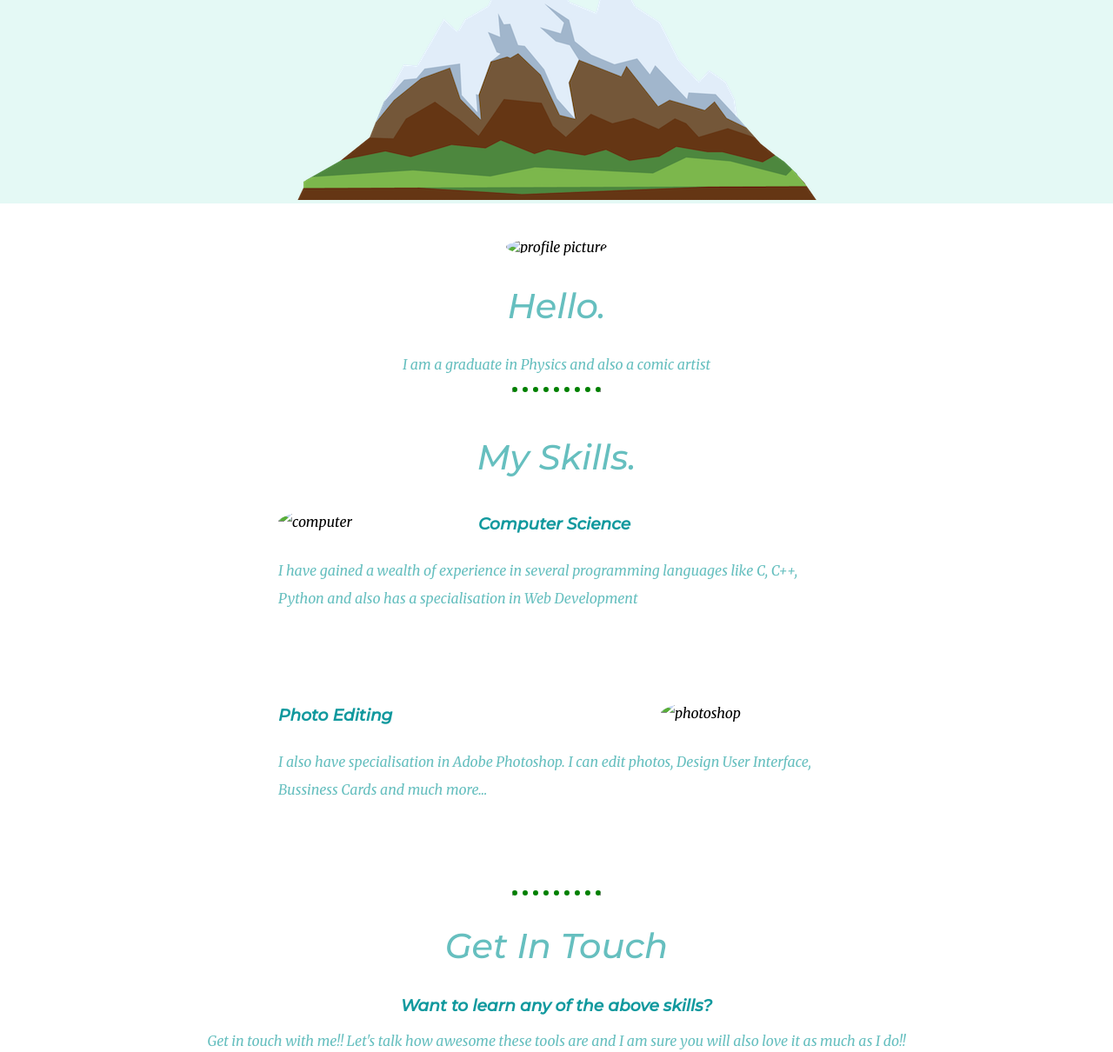
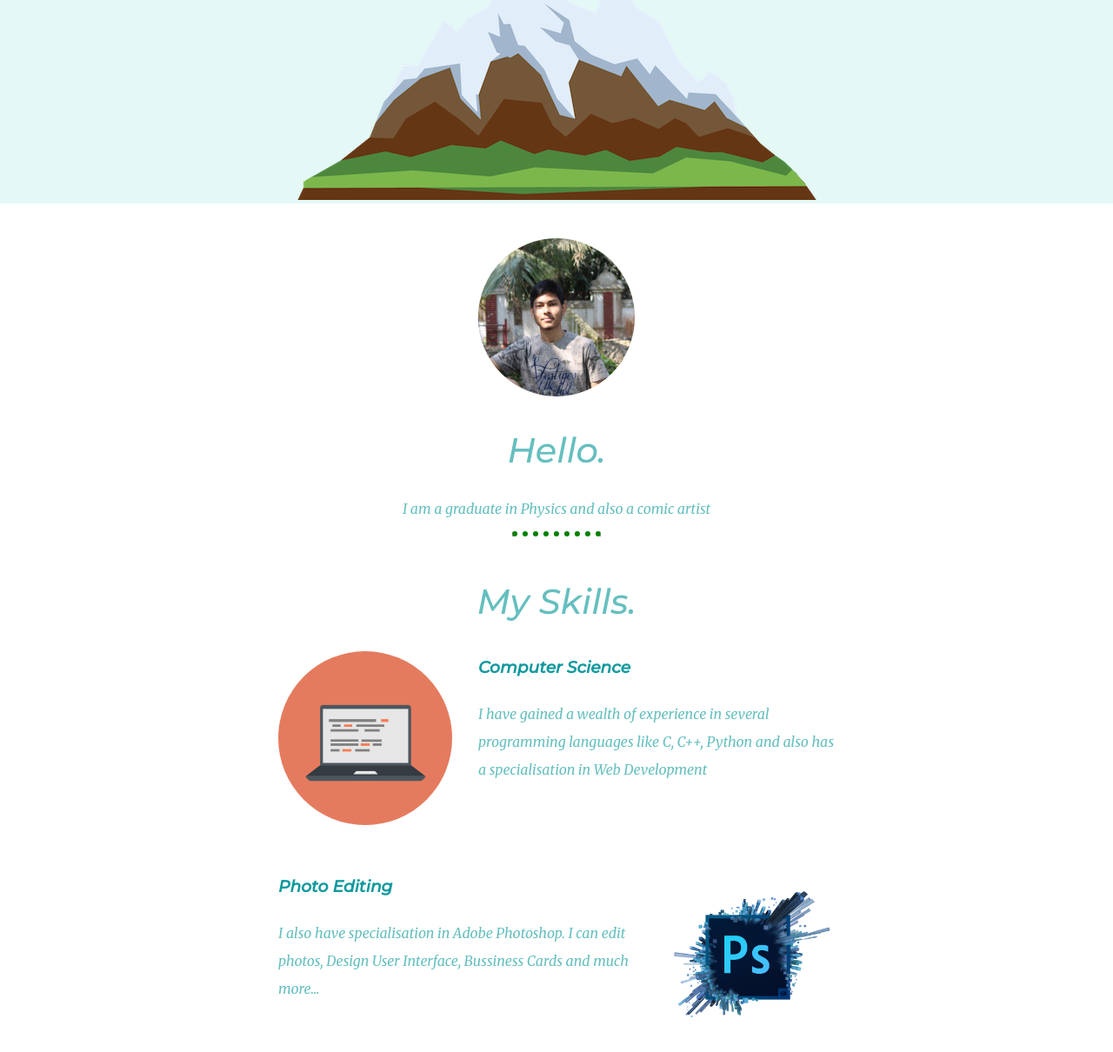
Before and after one commit to debabhishek27/cv, a plain HTML site: page index.html in a window 1280 px wide. Shown: the part 433-1643 px from the top of the page at 87% size. Drawn offline with Linux system fonts and the light colour scheme.

Commit message:
changed image path

```diff
--- a/index.html
+++ b/index.html
@@ -24,7 +24,7 @@
     </div>
     <div class="middle-container">
         <div class="profile">
-          <img class="me" src="/css/images/my image.jpg" alt="profile picture">
+          <img class="me" src="images/my image.jpg" alt="profile picture">
           <h2>Hello.</h2>
           <p>I am a graduate in Physics and also a comic artist</p>
         </div>
@@ -32,12 +32,12 @@
         <div class="skills">
           <h2>My Skills.</h2>
           <div class="skill-row">
-            <img class="computer" src="/css/images/computer.png" alt="computer">
+            <img class="computer" src="images/computer.png" alt="computer">
             <h3>Computer Science</h3>
             <p>I have gained a wealth of experience in several programming languages like C, C++, Python and also has a specialisation in Web Development</p>
           </div>
           <div class="skill-row">
-            <img class="chillies" src="/css/images/photoshop_PNG7.png" alt="photoshop">
+            <img class="chillies" src="images/photoshop_PNG7.png" alt="photoshop">
             <h3>Photo Editing</h3>
             <p>I also have specialisation in Adobe Photoshop. I can edit photos, Design User Interface, Bussiness Cards and much more...</p>
           </div>
```
